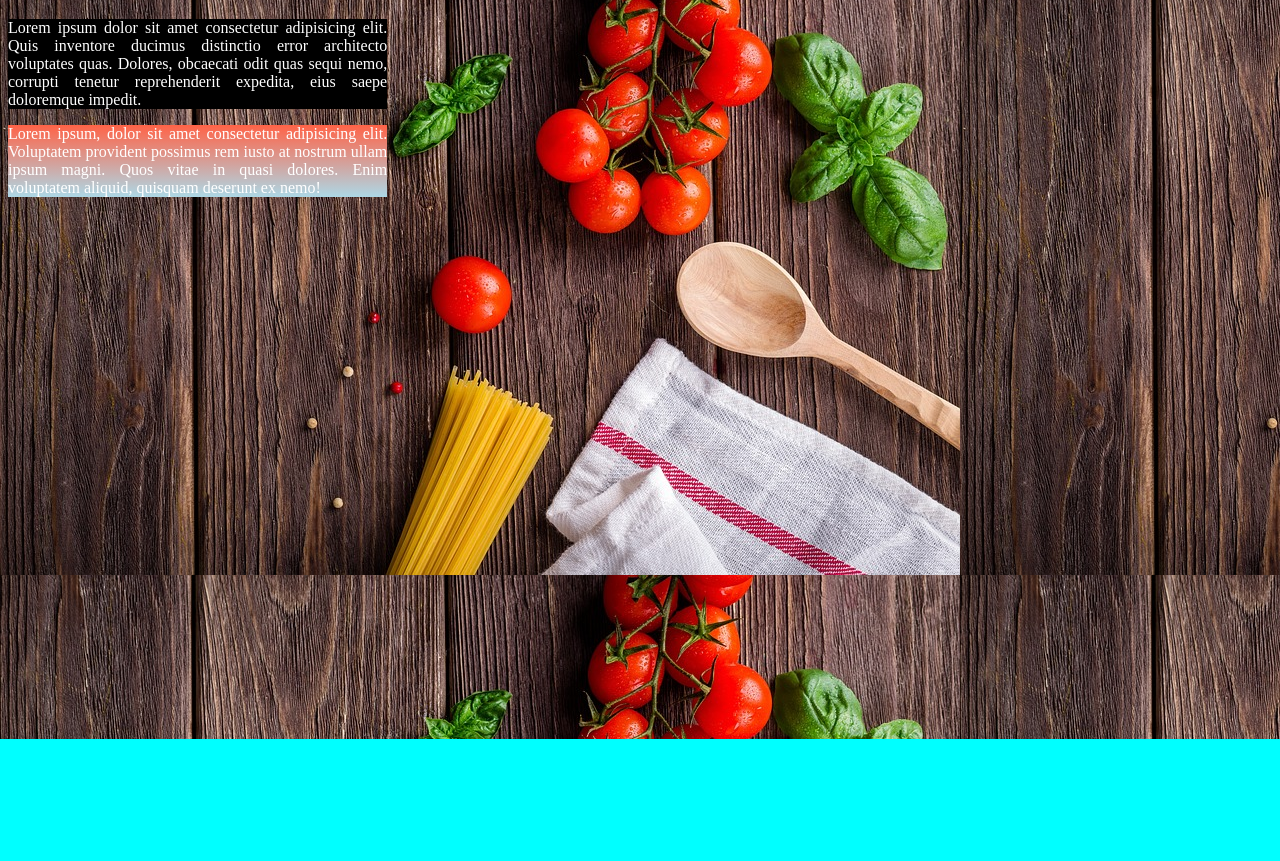
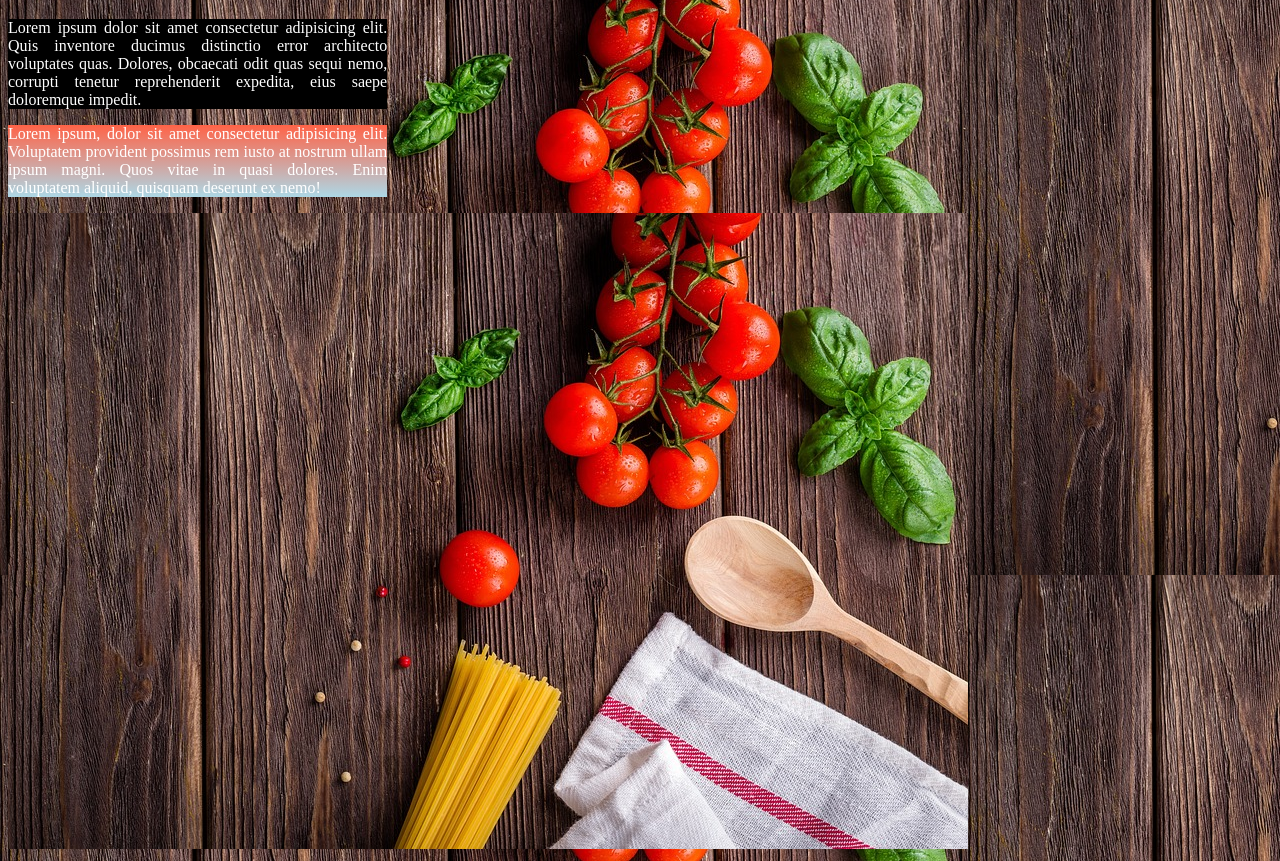
Before and after one commit to rakibhasan99/first-repo, a plain HTML site: page index.html in a window 1280 px wide. Shown: the part 61-922 px from the top of the page. Before the commit the page ends 800 px from the top, so only its background shows below. Drawn offline with Linux system fonts and the light colour scheme.

Commit message:
image added

```diff
--- a/index.html
+++ b/index.html
@@ -11,5 +11,6 @@
     <h1>Hello World</h1>
     <p>Lorem ipsum dolor sit amet consectetur adipisicing elit. Quis inventore ducimus distinctio error architecto voluptates quas. Dolores, obcaecati odit quas sequi nemo, corrupti tenetur reprehenderit expedita, eius saepe doloremque impedit.</p>
     <p class="change">Lorem ipsum, dolor sit amet consectetur adipisicing elit. Voluptatem provident possimus rem iusto at nostrum ullam ipsum magni. Quos vitae in quasi dolores. Enim voluptatem aliquid, quisquam deserunt ex nemo!</p>
+    <img src="spaghetti-1932466_960_720.jpg" alt="image added">
 </body>
 </html>
```
